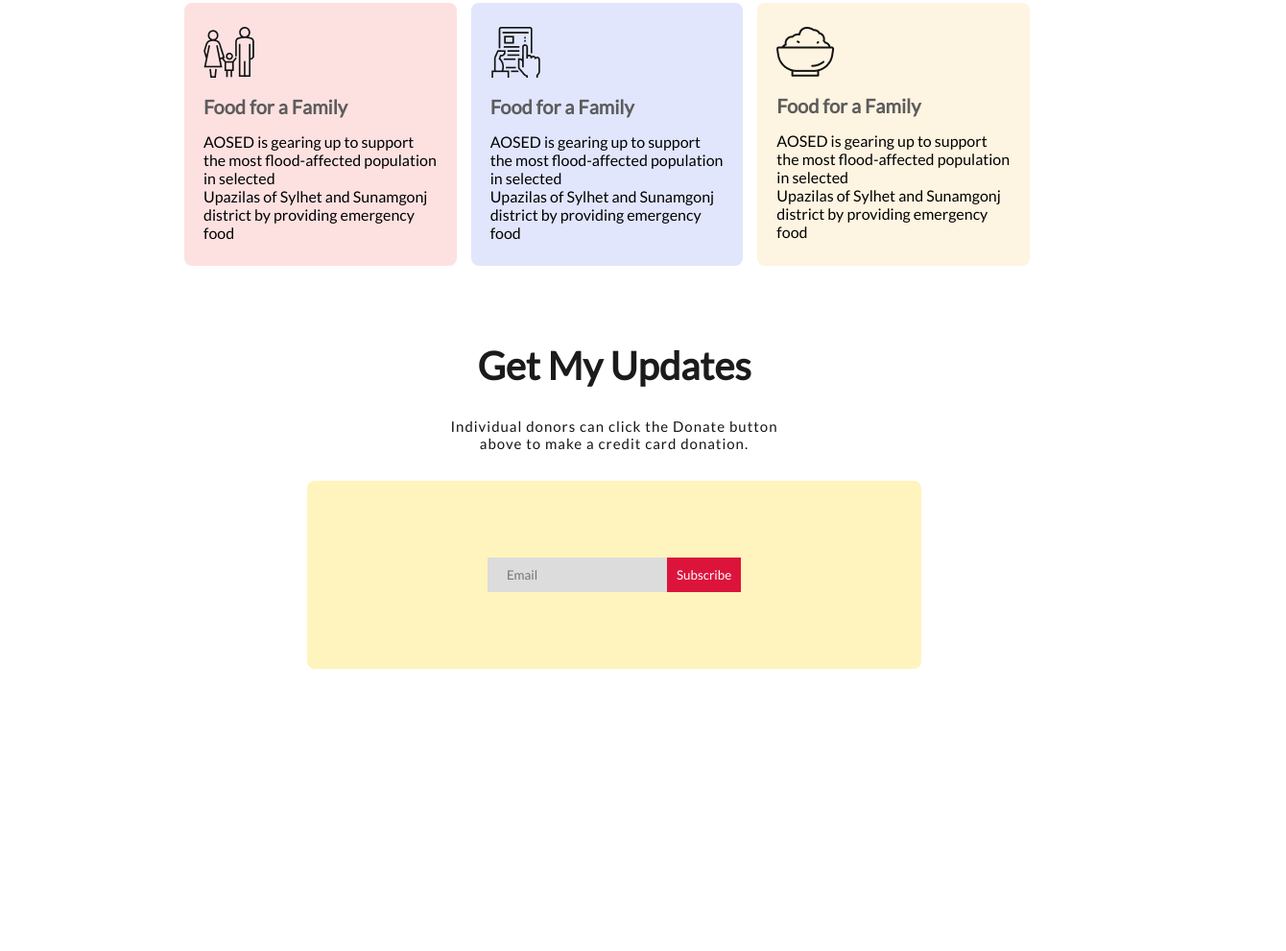
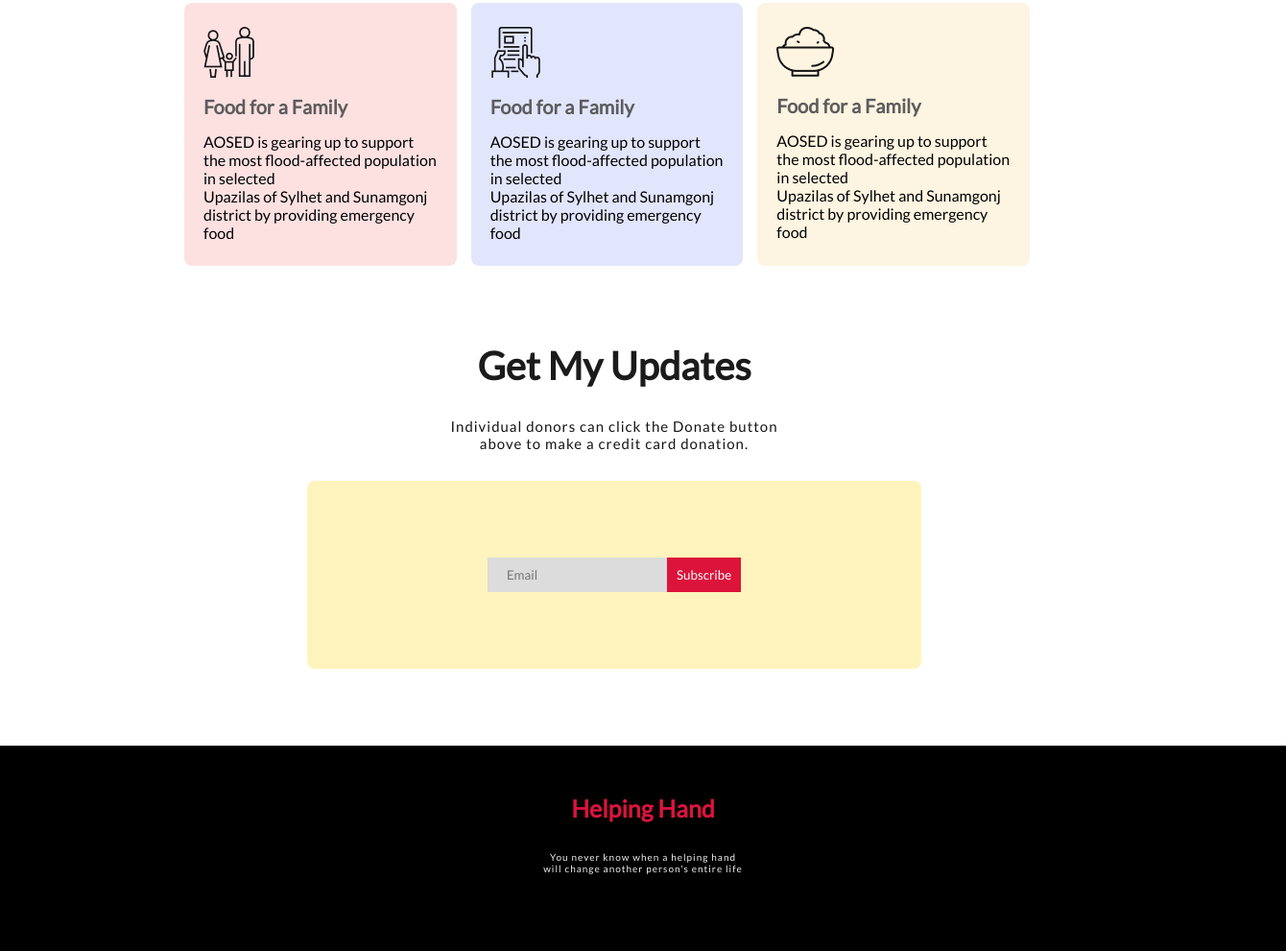
Before and after one commit to pallob-sarker/flood-donation, a plain HTML site: page index.html in a window 1280 px wide. Shown: the part 1532-2523 px from the top of the page at 96% size, 1340 px wide, since content can reach past the window. Before the commit the page ends 2229 px from the top, so only its background shows below. Drawn offline with Linux system fonts and the light colour scheme.

Commit message:
Footer Section Added

```diff
--- a/index.html
+++ b/index.html
@@ -111,6 +111,12 @@
     </section>
     <!------------------Update-Section End----------------->
 
+    <!------------------Footer-Section Start----------------->
+    <footer class="Footer-Section">
+        <h1>Helping Hand</h1>
+        <p class="Paragrah1">You never know when a helping hand <br> will change another person's entire life</p>
+    </footer>
+    <!------------------Footer-Section End----------------->
 </body>
 
 </html>
--- a/style.css
+++ b/style.css
@@ -148,3 +148,21 @@
     margin-left: -5px;
     padding: 10px;
 }
+
+.Footer-Section {
+    text-align: center;
+    width: 100%;
+    margin-top: 80px;
+    background-color: black;
+    padding: 50px 30px;
+}
+
+.Footer-Section h1 {
+    font-size: 25px;
+    color: crimson;
+}
+
+.Footer-Section .Paragrah1 {
+    color: rgb(239, 239, 239);
+    font-size: 10px;
+}
```
